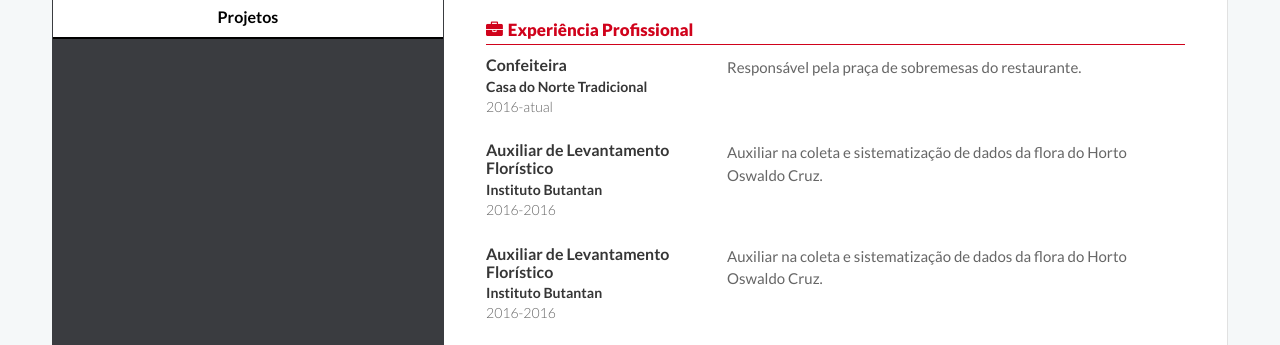
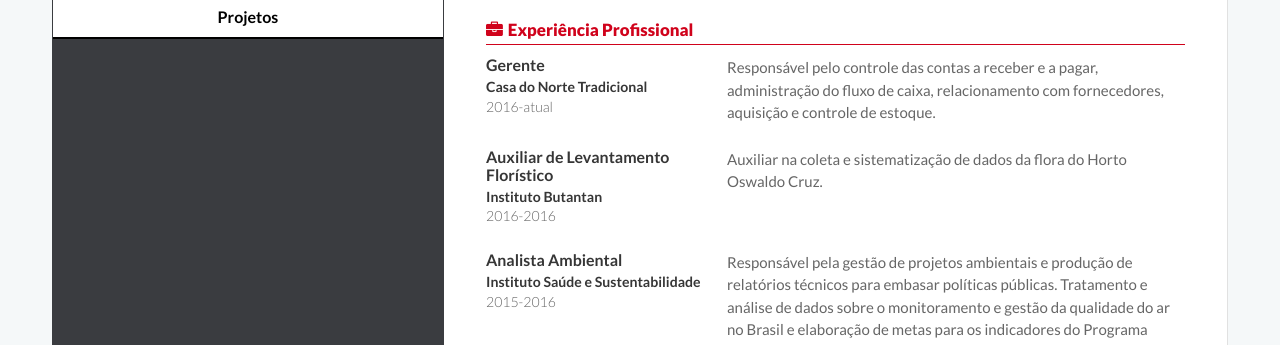
Before and after one commit to alineat/intro-site, a plain HTML site: page index.html in a window 1280 px wide. Shown: the part 443-788 px from the top of the page. Drawn offline with nearby package versions, Linux system fonts and the light colour scheme.

Commit message:
Atualização

```diff
--- a/index.html
+++ b/index.html
@@ -90,23 +90,12 @@
 
          <div class="instituicao columns">
             <div class="column is-4">
-                <h4>Confeiteira</h4>
+                <h4>Gerente</h4>
                 <h5>Casa do Norte Tradicional</h5>
                 <small>2016-atual</small>
             </div>
             <div class="column">
-              <p>Responsável pela praça de sobremesas do restaurante.</p>
-            </div>
-        </div>
-
-        <div class="instituicao columns">
-            <div class="column is-4">
-                <h4>Auxiliar de Levantamento Florístico</h4>
-                <h5>Instituto Butantan</h5>
-                <small>2016-2016</small>
-            </div>
-            <div class="column">
-              <p>Auxiliar na coleta e sistematização de dados da flora do Horto Oswaldo Cruz.</p>
+              <p>Responsável pelo controle das contas a receber e a pagar, administração do fluxo de caixa, relacionamento com fornecedores, aquisição e controle de estoque.</p>
             </div>
         </div>
 
```
